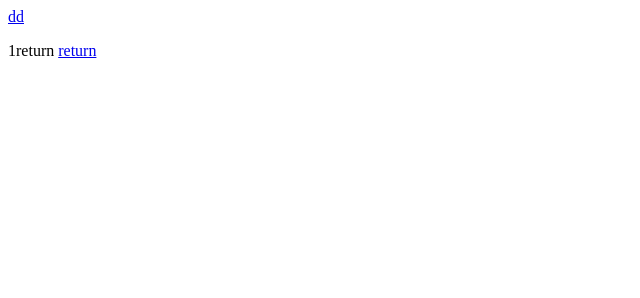
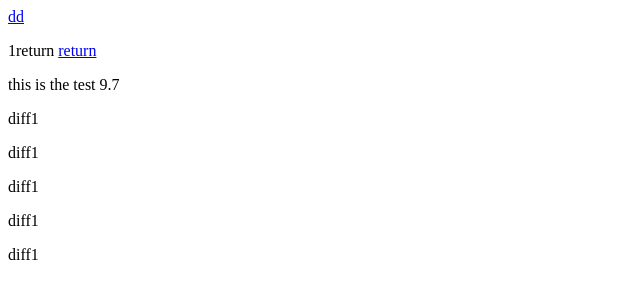
Before and after one commit to JessicaWang2013/kaza, a plain HTML site: page index.html in a window 1280 px wide. Shown: the whole page, without its empty margins (0-640 px from the left). Drawn offline with Linux system fonts and the light colour scheme.

Commit message:
新的diff
different test

```diff
--- a/index.html
+++ b/index.html
@@ -3,6 +3,12 @@
 <body>
 <a href="http://www.imooc.com/code/1633">dd</a>
    <p><span id="sec"></span>return <a href="javascript:goBack();">return</a></p>
+ <p>this is the test 9.7</p>
+ <p>diff1</p>
+ <p>diff1</p>
+ <p>diff1</p>
+ <p>diff1</p>
+ <p>diff1</p>
 
   <script type="text/javascript">
 
```
